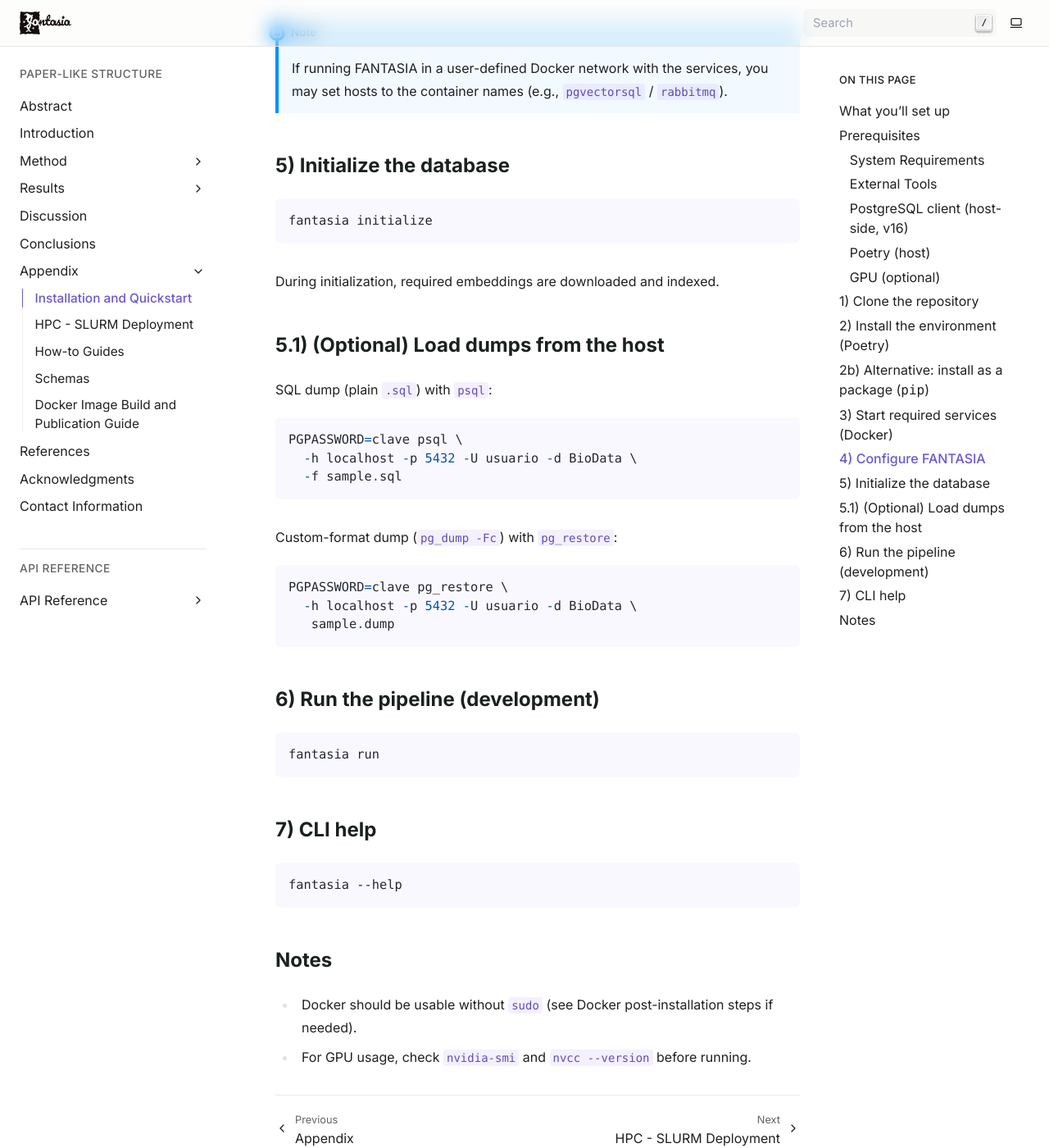
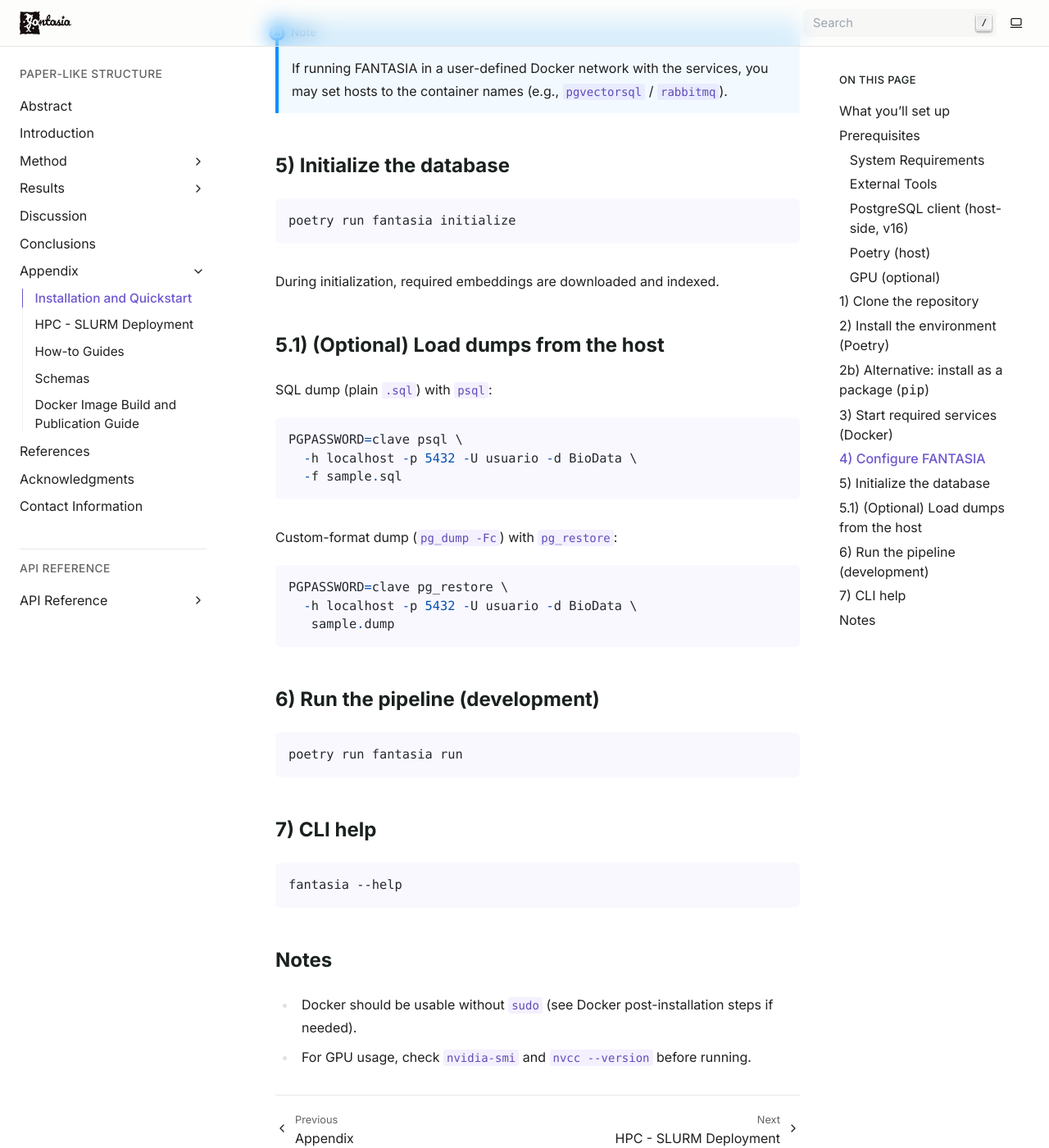
Before and after one commit to CBBIO/FANTASIA, a Sphinx documentation site: the page built from docs/source/appendix/installation_and_quickstart.rst, in a window 1280 px wide and 1400 px high, scrolled down 3616 px. Shown: the whole window at 82% size. Built offline with Sphinx 7.4.7, drawn with Linux system fonts in a browser that asks for light colours.

Commit message:
Update installation instructions to use Poetry for CLI commands

```diff
--- a/docs/source/appendix/installation_and_quickstart.rst
+++ b/docs/source/appendix/installation_and_quickstart.rst
@@ -140,7 +140,7 @@ Minimal settings in ``fantasia/config.yaml``:
 
 .. code-block:: bash
 
-   fantasia initialize
+   poetry run fantasia initialize
 
 During initialization, required embeddings are downloaded and indexed.
 
@@ -164,7 +164,7 @@ Custom-format dump (``pg_dump -Fc``) with ``pg_restore``::
 
 .. code-block:: bash
 
-   fantasia run
+   poetry run fantasia run
 
 7) CLI help
 ===========
```
